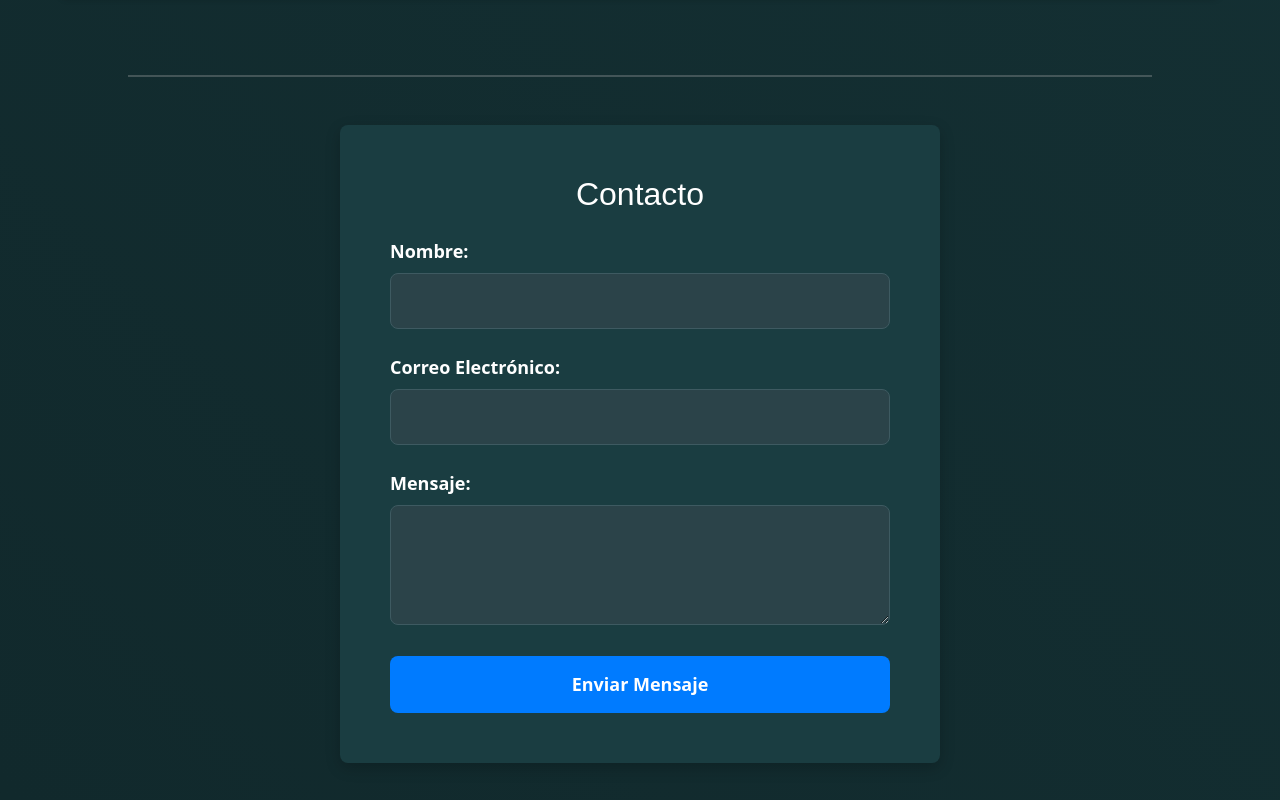
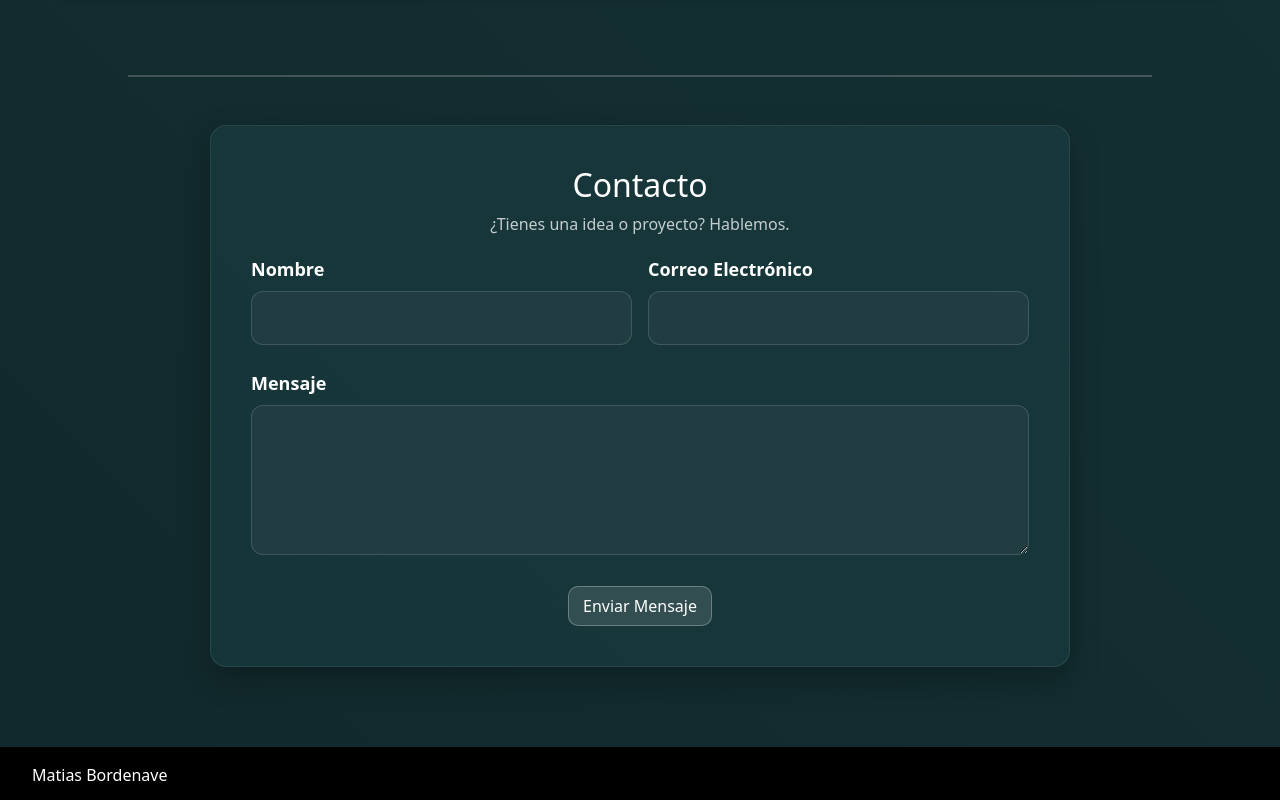
Before and after one commit to MatiasBordenave/Portfolio-nuevo, a React (Vite) app: page / in a window 1280 px wide. Shown: the part 4480-5280 px from the top of the page. Built offline with nearby package versions, Linux system fonts and the light colour scheme.

Commit message:
cambio en form Contacto

```diff
--- a/src/components/Contacto.jsx
+++ b/src/components/Contacto.jsx
@@ -1,4 +1,4 @@
-import React, { useState } from 'react'
+import React, { useState, useEffect } from 'react'
 import emailjs from 'emailjs-com';
 
 const Contacto = () => {
@@ -8,6 +8,12 @@ const Contacto = () => {
         message: '',
       });
       const [status, setStatus] = useState('');
+
+      useEffect(() => {
+        if (!status) return;
+        const timeoutId = setTimeout(() => setStatus(''), 5000);
+        return () => clearTimeout(timeoutId);
+      }, [status]);
 
       const handleChange = (e) => {
         const { name, value } = e.target;
@@ -36,9 +42,11 @@ const Contacto = () => {
             </div>
             <section id="contact" className="contact-section">
               <h2>Contacto</h2>
-            <form onSubmit={handleSubmit} >
+              <p className="contact-subtitle">¿Tienes una idea o proyecto? Hablemos.</p>
+              <form onSubmit={handleSubmit} className="contact-form">
+                <div className="form-grid">
                   <div className="form-group">
-                <label htmlFor="name">Nombre:</label>
+                    <label htmlFor="name">Nombre</label>
                     <input
                       type="text"
                       id="name"
@@ -49,7 +57,7 @@ const Contacto = () => {
                     />
                   </div>
                   <div className="form-group">
-                <label htmlFor="email">Correo Electrónico:</label>
+                    <label htmlFor="email">Correo Electrónico</label>
                     <input
                       type="email"
                       id="email"
@@ -59,17 +67,21 @@ const Contacto = () => {
                       required
                     />
                   </div>
+                </div>
                 <div className="form-group">
-                <label htmlFor="message">Mensaje:</label>
+                  <label htmlFor="message">Mensaje</label>
                   <textarea
                     id="message"
                     name="message"
                     value={formData.message}
                     onChange={handleChange}
                     required
+                    rows="5"
                   ></textarea>
                 </div>
-                <button type="submit">Enviar Mensaje</button>
+                <div className="form-actions">
+                  <button type="submit" className="btn btn-primary">Enviar Mensaje</button>
+                </div>
               </form>
               {status && <p className="status-message">{status}</p>}
             </section>
--- a/src/index.css
+++ b/src/index.css
@@ -135,10 +135,6 @@ a {
   z-index: 1000;
 }
 
-/* Ensure footer icons share same base color */
-.footer .social-icon-footer {
-  color: #ececec !important;
-}
 
 
 /* Flexbox para distribuir los elementos dentro del footer */
@@ -699,18 +695,14 @@ a {
 
 
 .contact-section {
-  background: #1a3d41; /* Fondo oscuro con un tono suave */
-  padding: 50px 30px; /* Un poco más de padding para hacerlo más grande */
-  max-width: 600px; /* Aumentamos el ancho del formulario */
-  margin: 0 auto;
-  border-radius: 8px;
-  box-shadow: 0 5px 15px rgba(0, 0, 0, 0.2); /* Sombra suave */
+  background: rgba(26, 61, 65, 0.65);
+  padding: 32px 20px;
+  max-width: 860px;
+  margin: 0 auto 5em auto;
+  border-radius: 16px;
+  box-shadow: 0 12px 30px rgba(0, 0, 0, 0.25);
   color: #fff;
-}
-.contact-section {
-  max-width: 100%;
-  padding: 20px;
-  margin-bottom: 5em;
+  border: 1px solid rgba(255,255,255,0.08);
 }
 
 @media (min-width: 768px) {
@@ -724,10 +716,15 @@ a {
 
 .contact-section h2 {
   text-align: center;
-  font-size: 32px; /* Un título más grande */
-  margin-bottom: 25px; /* Aumentamos el espacio debajo */
-  font-family: 'Arial', sans-serif;
+  font-size: 32px;
+  margin-bottom: 8px;
   color: #ffffff;
+}
+
+.contact-subtitle {
+  text-align: center;
+  color: rgba(255,255,255,0.75);
+  margin-bottom: 20px;
 }
 
 .form-group {
@@ -744,49 +741,55 @@ a {
 .form-group input,
 .form-group textarea {
   width: 100%;
-  padding: 15px; /* Más padding en los campos */
-  border-radius: 8px;
-  border: 1px solid #3e5a61; /* Borde suave */
-  background-color: #2b4349; /* Fondo más oscuro para los campos */
+  padding: 14px 14px;
+  border-radius: 12px;
+  border: 1px solid rgba(255,255,255,0.14);
+  background-color: rgba(43, 67, 73, 0.6);
   color: white;
-  font-size: 16px; /* Un tamaño de fuente más grande */
+  font-size: 16px;
+  transition: border-color 160ms ease, box-shadow 160ms ease;
 }
 
 .form-group input:focus,
 .form-group textarea:focus {
   outline: none;
-  border-color: #42a5f5; /* Azul suave para el borde cuando está en foco */
+  border-color: rgba(99,102,241,0.65);
+  box-shadow: 0 0 0 3px rgba(99,102,241,0.25);
 }
 
 .form-group textarea {
   resize: vertical;
-  min-height: 120px;
+  min-height: 140px;
 }
 
-button {
-  display: block;
-  width: 100%;
-  padding: 15px;
-  background-color: #007BFF; /* Azul claro */
-  color: #fff;
-  border: none;
-  border-radius: 8px;
-  font-size: 18px;
-  cursor: pointer;
-  font-weight: 600;
-  transition: background-color 0.3s ease;
-}
-
-button:hover {
-  background-color: #0056b3; /* Azul más oscuro cuando se pasa el mouse */
+.contact-form .form-actions {
+  display: flex;
+  justify-content: center;
 }
 
 .status-message {
   text-align: center;
-  margin-top: 25px;
-  font-size: 18px;
-  font-weight: bold;
-  color: #42a5f5; /* Azul para resaltar el mensaje */
+  margin-top: 18px;
+  font-size: 16px;
+  font-weight: 600;
+  color: #8ab4f8;
+}
+
+/* New grid for inputs */
+.contact-form .form-grid {
+  display: grid;
+  grid-template-columns: 1fr;
+  gap: 16px;
+}
+
+@media (min-width: 768px) {
+  .contact-section {
+    max-width: 860px;
+    padding: 40px 40px;
+  }
+  .contact-form .form-grid {
+    grid-template-columns: 1fr 1fr;
+  }
 }
 
 .project-card {
```
Lines whose indentation alone changed are shown as unchanged.
